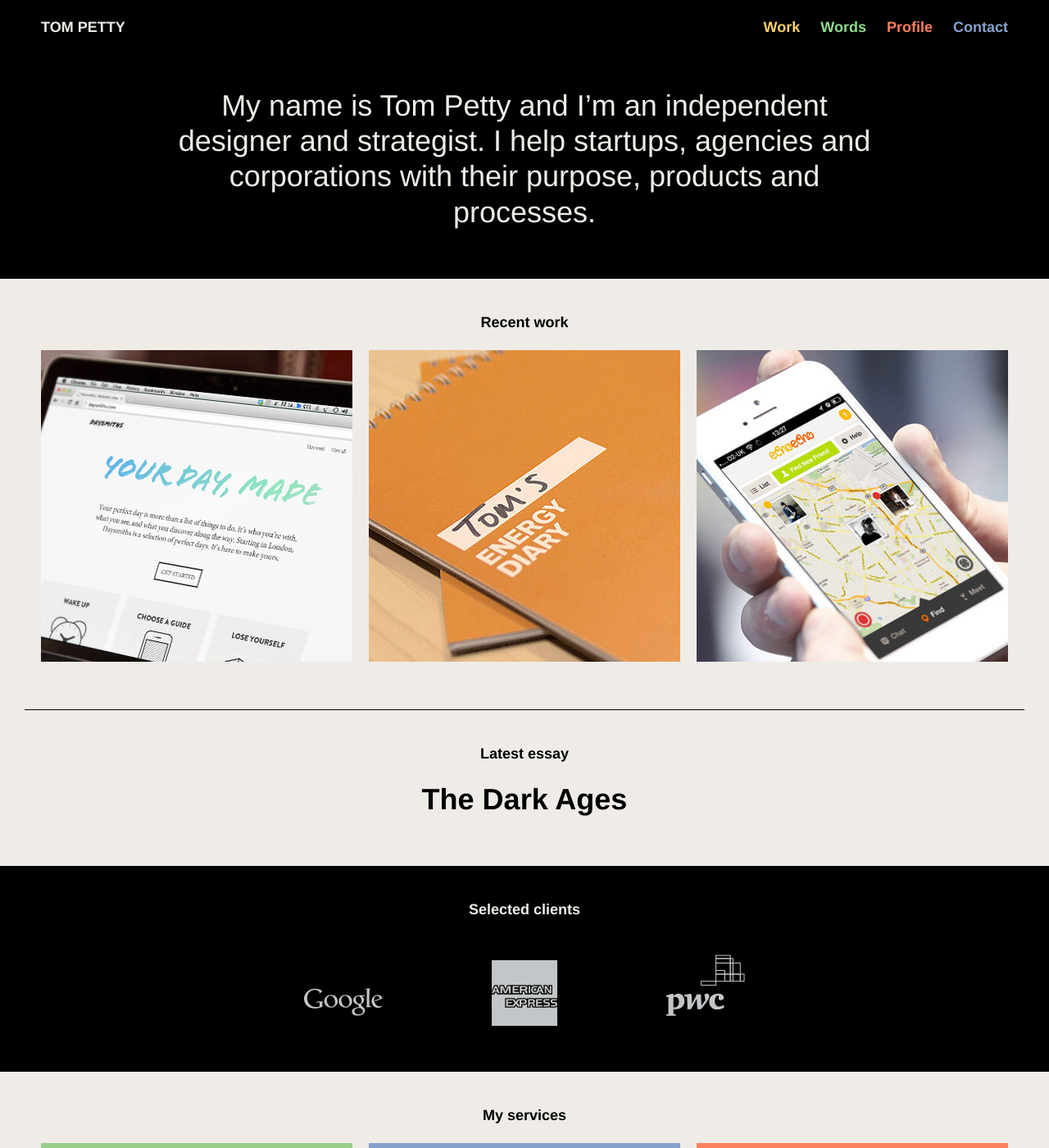
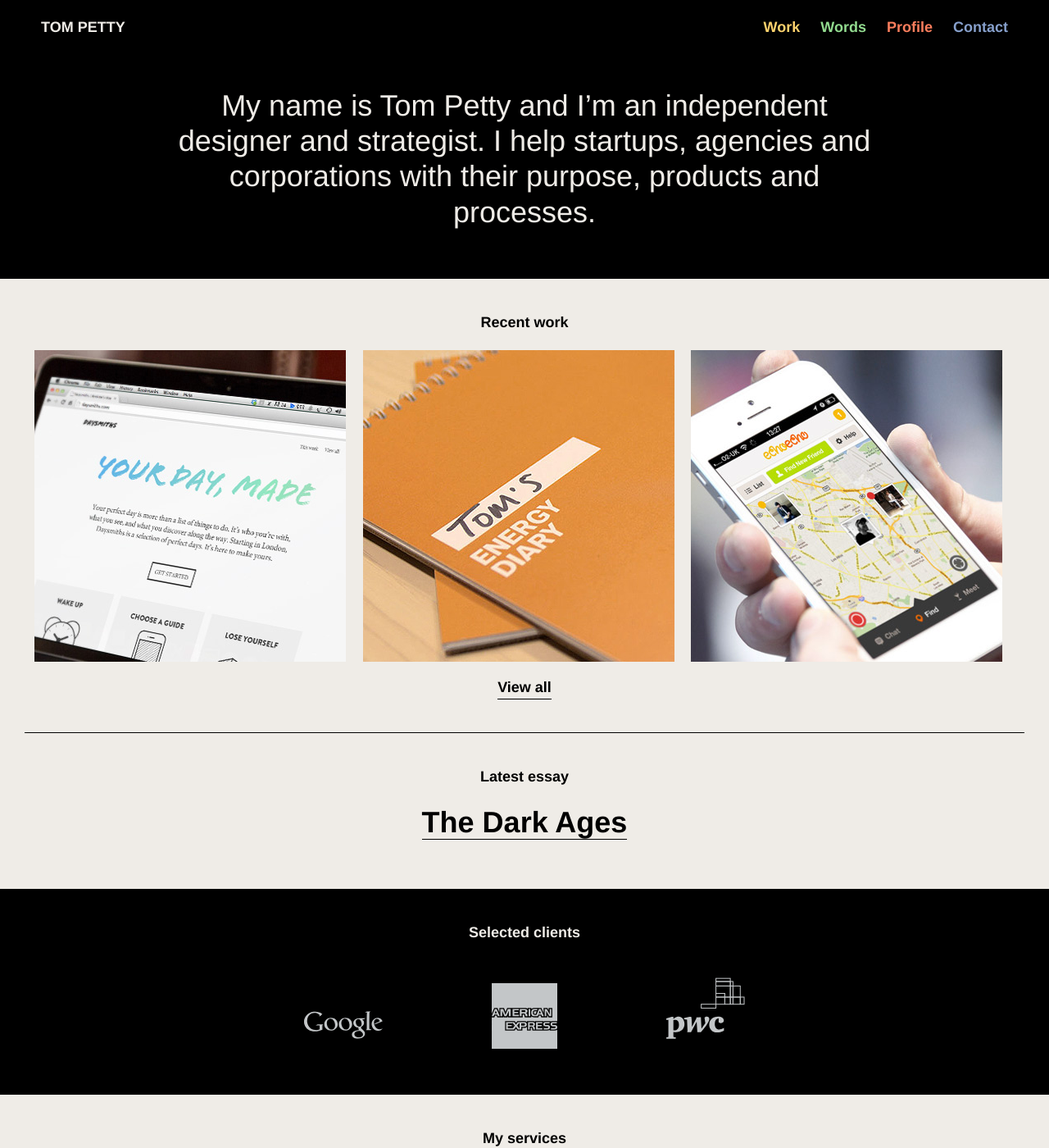
Before and after one commit to anothertompetty/portfolio, a Jekyll site: the page built from index.html, in a window 1280 px wide and 1400 px high. Shown: the whole window at 82% size. Built offline with Jekyll 4.4.1, drawn with Linux system fonts in a browser that asks for light colours; nearby versions of some CDN libraries; Markdown is read by kramdown in place of the engine named in the settings.

Commit message:
copy + formatting tweaks

```diff
--- a/_layouts/default.html
+++ b/_layouts/default.html
@@ -29,7 +29,7 @@
 
 			<ul class="nav">
 				<li><a href="work.html"><span class="yellow-text">Work</span></a></li>
-				<li><a href="writing.html"><span class="green-text">Words</span></a></li>
+				<li><a href="words.html"><span class="green-text">Words</span></a></li>
 				<li><a href="profile.html"><span class="red-text">Profile</span></a></li>
 				<li><a href="mailto:hello@nothertompetty.com"><span class="purple-text">Contact</span></a></li>
 			</ul>
--- a/css/style.css
+++ b/css/style.css
@@ -211,6 +211,12 @@
 	margin-bottom: 20px;
 }
 
+.stick-right {
+	position: absolute;
+	left: auto;
+	right: 20px;
+}
+
 /*type*/
 
 h1 {
@@ -270,6 +276,7 @@
 
 .dark-text a:link, .dark-text a:visited, .dark-text a:hover, .dark-text a:active {
 	color: #000;
+	border-bottom: 1px #000 solid;
 }
 
 .dark-text a:hover, .dark-text a:active {
--- a/ee.html
+++ b/ee.html
@@ -24,7 +24,7 @@
 
 		<p class="right">As the biggest network in the UK, and the first to offer 4G, the brand was built around the idea of 'now you can' &mdash; emphasising the new possibilities for customers. The identity showed this through a 'smart layer' &mdash; a visualisation of the network's power. The work won a Brand New award and a Cannes Lion.</p>
 
-		<p class="right">I was part of a large team, and focused on the digital aspect of the project, specifically looking at how the identity could behave online. I also developed the primary icon language seen here, and created the initial illustrations for EE's propositions; for example, superfast broadband and Film Store. These have become some of the most widely seen parts of the identity.</p>
+		<p class="right">I was part of a large team, and focused on the digital aspect of the project, specifically looking at how the identity could behave online. I also developed the primary icon language seen here, and created the initial illustrations for EE's superfast broadband and Film Store. These have become some of the most widely seen parts of the identity.</p>
 
 		<img src="img/ee/ee1.jpg">
 
--- a/index.html
+++ b/index.html
@@ -24,11 +24,13 @@
 
 		<h3>Recent work</h3>
 
-		<a href="#"><img src="img/work/daysmiths.jpg"></a>
+		<a href="daysmiths.html"><img src="img/work/daysmiths.jpg"></a>
 
-		<a href="#"><img src="img/work/energy.jpg"></a>
+		<a href="energy.html"><img src="img/work/energy.jpg"></a>
 
-		<a href="#"><img src="img/work/echoecho_small.jpg"></a>
+		<a href="echoecho.html"><img src="img/work/echoecho_small.jpg"></a>
+
+		<span class="dark-text"><a href="#">View all</a></span>
 
 	</section>
 
```
Also changed, not shown: words.html (added, +13 -0 lines).
